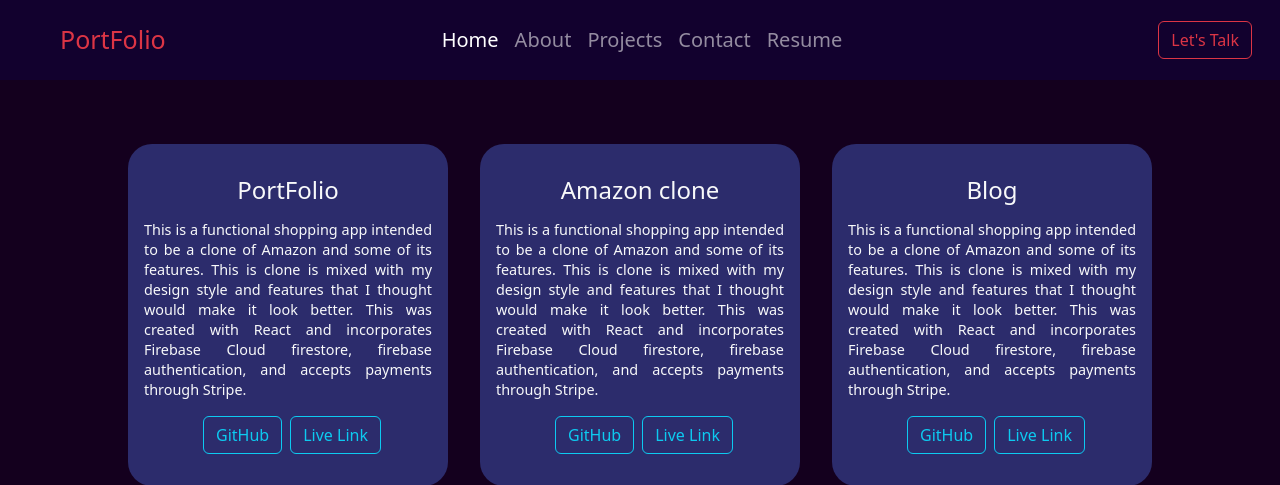
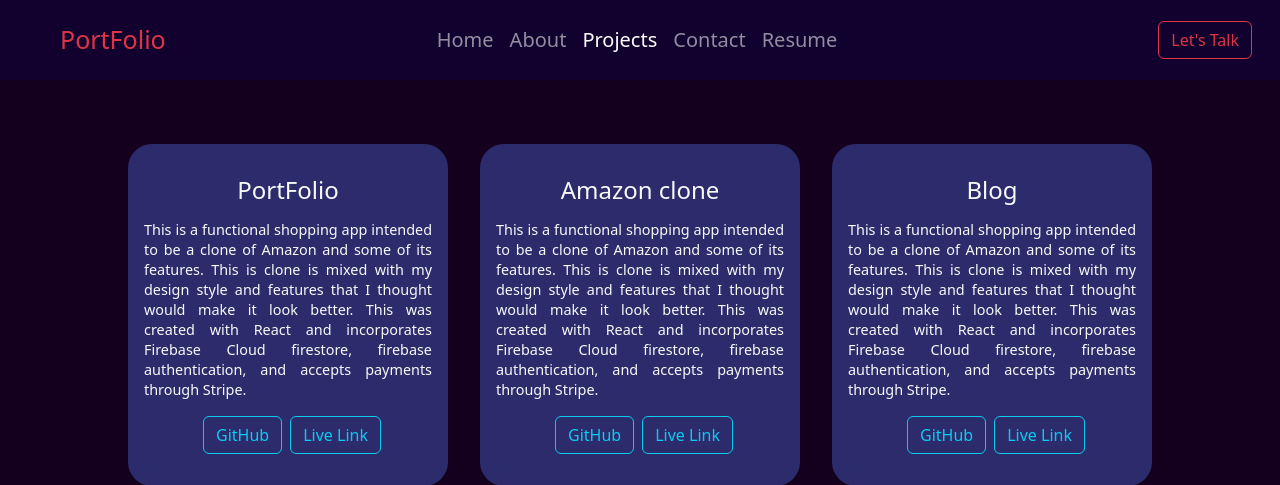
Before and after one commit to Eclipse8422/PortFolio, a Django app: page /projects/ in a window 1280 px wide. Shown: the top 485 px of the page. Run offline with Django 5.2, Linux system fonts and the light colour scheme.

Commit message:
updated projects

```diff
--- a/casebook/static/css/main.css
+++ b/casebook/static/css/main.css
@@ -24,7 +24,7 @@ body{
 }
 
 .name {
-    color: #fff;
+    color: #ffff;
 }
 
 .social-links{
--- a/casebook/templates/casebook/navbar.html
+++ b/casebook/templates/casebook/navbar.html
@@ -3,21 +3,20 @@
     <div class="container-fluid">
       <a class="navbar-brand ms-5 m-2 text-danger" href="{% url 'home' %}">PortFolio</a>
       <button class="navbar-toggler" type="button" data-bs-toggle="collapse" data-bs-target="#navbarNav" aria-controls="navbarNav" aria-expanded="false" aria-label="Toggle navigation">
-        <span class="navbar-toggler-icon"></span>
       </button>
       <div class="collapse navbar-collapse d-flex justify-content-center align-items-center me-5" id="navbarNav">
-        <ul class="navbar-nav">
+        <ul class="navbar-nav" style="margin-right: 10px;">
           <li class="nav-item">
-            <a class="nav-link active" aria-current="page" href="{% url 'home' %}">Home</a>
+            <a class="nav-link {% if request.path == '/' %}active{% endif %}" aria-current="page" href="{% url 'home' %}">Home</a>
           </li>
           <li class="nav-item">
-            <a class="nav-link" href="{% url 'about' %}">About</a>
+            <a class="nav-link {% if request.path == '/about/' %}active{% endif %}" href="{% url 'about' %}">About</a>
           </li>
           <li class="nav-item">
-            <a class="nav-link" href="{% url 'projects' %}">Projects</a>
+            <a class="nav-link {% if request.path == '/projects/' %}active{% endif %}" href="{% url 'projects' %}">Projects</a>
           </li>
           <li class="nav-item">
-            <a class="nav-link" href="{% url 'contact' %}">Contact</a>
+            <a class="nav-link {% if request.path == '/contact/' %}active{% endif %}" href="{% url 'contact' %}">Contact</a>
           </li>
           <li class="nav-item">
             <a class="nav-link" href="{% static 'resume/resume.pdf' %}" target="_blank">Resume</a>
--- a/casebook/templates/casebook/projects.html
+++ b/casebook/templates/casebook/projects.html
@@ -10,7 +10,7 @@
             <p class="text-justify">{{ project.desc }}</p>
             <div class="buttons d-flex justify-content-center">
                 <a href="https://github.com/Eclipse8422/PortFolio" target="_blank" class="btn btn-outline-info ms-2">GitHub</a>
-                <a href="portfoliocraft.up.railway.app" target="_blank" class="btn btn-outline-info ms-2">Live Link</a>
+                <a href="https://portfoliocraft.up.railway.app" target="_blank" class="btn btn-outline-info ms-2">Live Link</a>
             </div>
         </div>
     {% endfor %}
```
Also changed, not shown: README.md (deleted).
